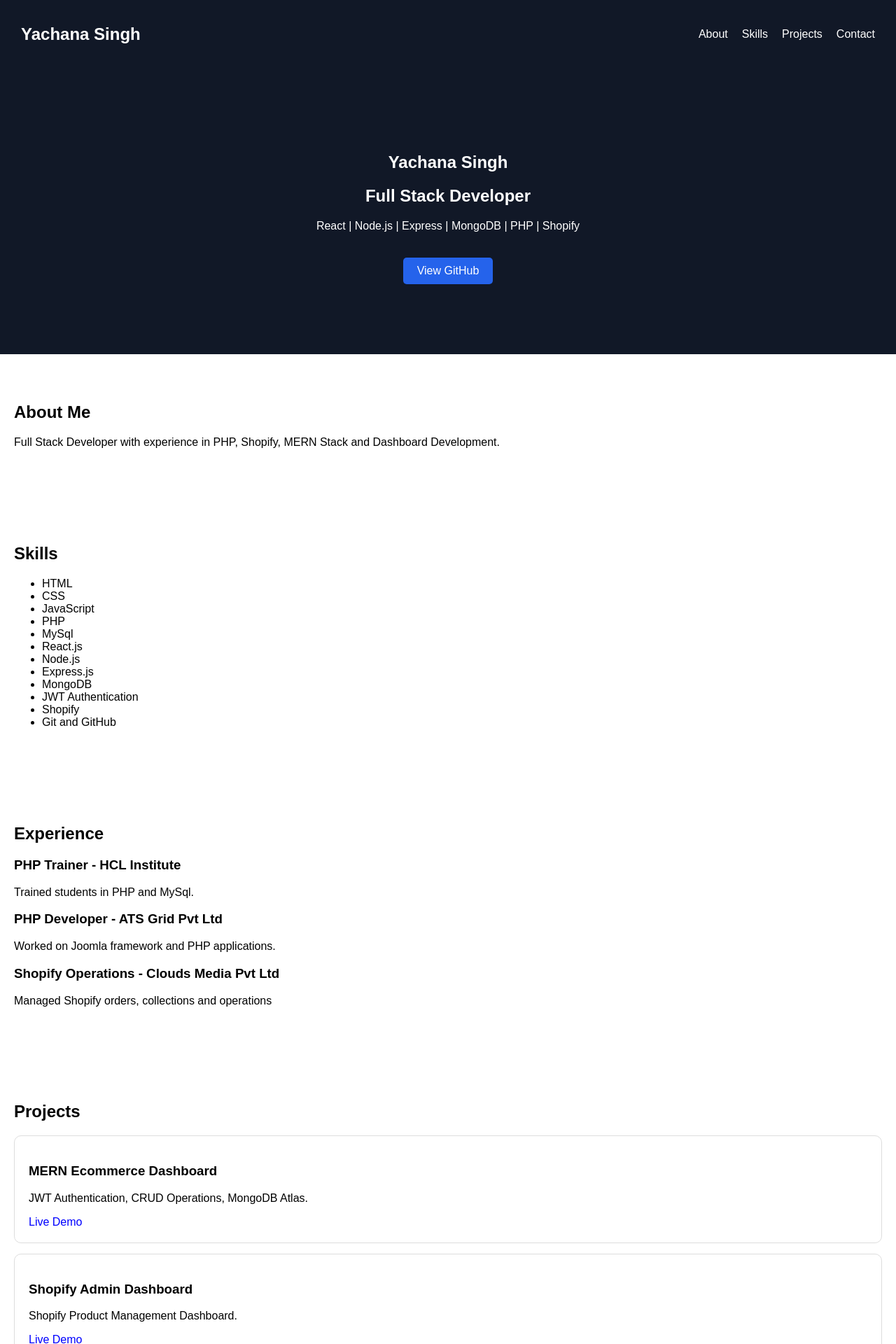
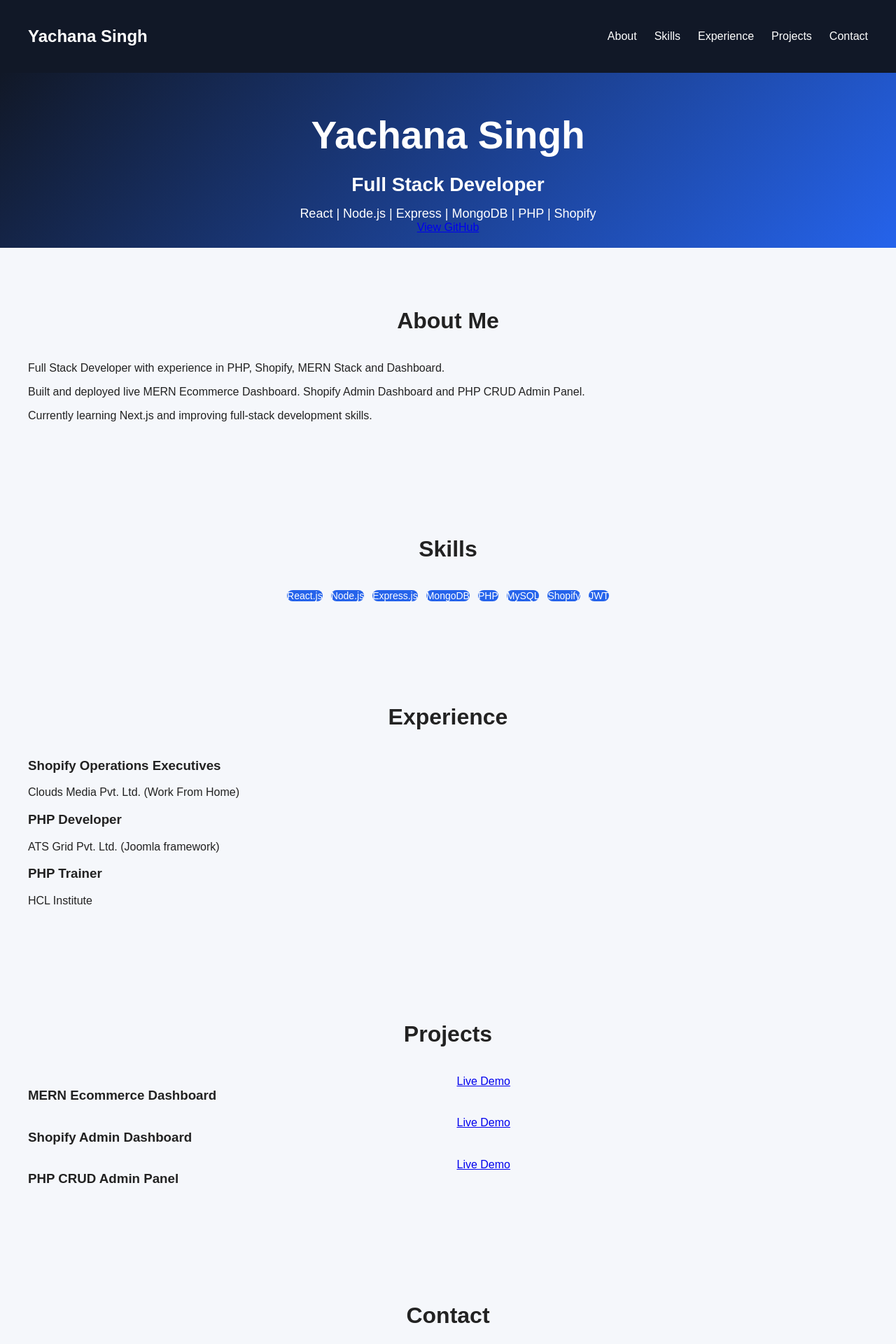
Before and after one commit to yachna2507/portfolio, a React (Create React App) app: page / in a window 1280 px wide. Shown: the top 1920 px of the page at 70% size. Built offline with nearby package versions, Linux system fonts and the light colour scheme.

Commit message:
Portfolio UI improved

```diff
--- a/src/App.css
+++ b/src/App.css
@@ -1,51 +1,145 @@
 body {
   margin: 0;
   font-family: Arial, sans-serif;
+  background: #f5f7fb;
+  color: #222;
+
 
 }
-.hero {
+html {
+  scroll-behavior: smooth;
+}
+
+.navbar {
   background: #111827;
   color: white;
-  text-align: center;
-  padding: 100px 20px;
-
-}
-.section {
-  padding: 50px 20px;
-
-}
-.card {
-  border: 1px solid #ddd;
-  padding: 20px;
-  margin-top: 15px;
-  border-radius: 10px;
-}
-a {
-  text-decoration: none;
-  color: blue;
-}
-.navbar{
-  background: #111827;
-  color: white;
+  padding: 18px 40px;
   display: flex;
   justify-content: space-between;
   align-items: center;
-  padding: 15px 30px;
+  position: sticky;
+  top: 0;
 }
-.nav-links a{
+.nav-links a {
   color: white;
+  margin-left: 25px;
   text-decoration: none;
-  margin-left: 20px;
+  font-weight: 500;
 }
-.nav-links a:hover{
-  color: #60a5fa;
+.hero {
+  height: 90%;
+  background: linear-gradient(135deg, #111827, #2563eb);
+  color: white;
+  display: flex;
+  justify-content: center;
+  align-items: center;
+  text-align: center;
+  padding: 20px;
+
+
 }
-.resume-btn{
+.hero h1 {
+  font-size: 55px;
+  margin-bottom: 10px;
+}
+.hero h2 {
+  font-size: 28px;
+  margin-bottom: 15px;
+}
+.hero p {
+  font-size: 18px;
+  max-width: 700px;
+  margin: auto;
+}
+section {
+  padding: 60px 40px;
+
+}
+section h2 {
+  text-align: center;
+  margin-bottom: 40px;
+  font-size: 32px;
+}
+.card,
+.project-card {
+  background: white;
+  padding: 15px;
+  margin-top: 15px;
+
+  border-radius: 8px;
+  box-shadow: 0 4px 15px rgba(0,0,0,0.08);
+}
+.skills-container {
+  display: flex;
+  flex-wrap: wrap;
+
+
+
+
+
+
+
+
+
+
+
+
+
+
+
+
+  gap: 12px;
+  justify-content: center;
+}
+.skill {
+  background: #2563eb;
+  color: white;
+  padding: 10px, 18px;
+  border-radius: 25px;
+  font-size: 14px;
+}
+
+.projects-grid {
+  display: grid;
+
+  grid-template-columns: repeat(auto-fit, minmax(280px,1fr));
+  gap: 25px;
+}
+.project-card h3 {
+  margin-top: 0;
+}
+.project-card a {
+  display: inline-block;
+  margin-top: 10px;
+  color: #2563eb;
+  text-decoration: none;
+  font-weight: bold;
+}
+
+
+.btn {
   display: inline-block;
   margin-top: 20px;
+  margin-right: 10px;
   background: #2563eb;
   color: white;
   padding: 10px 20px;
-  border-radius: 5px;
+  border-radius: 8px;
+  font-weight: bold;
   text-decoration: none;
 }
+.btn:hover {
+  transform: translateY(-2px);
+}
+
+.contact-box {
+  background: white;
+  padding: 30px;
+  border-radius: 12px;
+  max-width: 700px;
+  margin: auto;
+  box-shadow: 0 4px 15px rgba(0,0,0,0.08);
+}
+.contact-box p {
+  margin: 12px 0;
+}
--- a/src/App.js
+++ b/src/App.js
@@ -1,100 +1,25 @@
 
-import './App.css';
 
+import Navbar from "./components/Navbar";
+import Hero from "./components/Hero";
+import About from "./components/About";
+import Skills from "./components/Skills";
+import Experience from "./components/Experience";
+import Projects from "./components/Projects";
+import Contact from "./components/Contact";
+import "./App.css";
 function App() {
   return (
-    <div>
-      {/* Navigation Bar */}
-      <nav className="navbar">
-        <h2>Yachana Singh</h2>
-      <div className="nav-links">
-        <a href="#about">About</a>
-        <a href="#skills">Skills</a>
-        <a href="#projects">Projects</a>
-        <a href="#contact">Contact</a>
-        </div>
-        </nav>
-        { /* Hero Section */}
-      <section className="hero">
-        <h1>Yachana Singh</h1>
-        <h2>Full Stack Developer</h2>
-        <p>React | Node.js | Express | MongoDB | PHP | Shopify</p>
-        <a href="https://github.com/yachna2507" className="resume-btn" target="_blank" rel="noreferrer">View GitHub</a>
-      </section>
-      { /*About */}
-      <section className="section">
-        <h2>About Me</h2>
-        <p>
-          Full Stack Developer with experience in PHP, Shopify, MERN Stack and Dashboard Development.
-        </p>
-      </section>
-      { /* skills */}
-      <section className="section">
-        <h2>Skills</h2>
-        <ul>
-          <li>HTML</li>
-          <li>CSS</li>
-          <li>JavaScript</li>
-          <li>PHP</li>
-          <li>MySql</li>
-        <li>React.js</li>
-        <li>Node.js</li>
-        <li>Express.js</li>
-        <li>MongoDB</li>
-        <li>JWT Authentication</li>
-        <li>Shopify</li>
-        <li>Git and GitHub</li>
-        </ul>
-      </section>
-      {/* Experience */ }
-      <section id="experience" className="section">
-        <h2>Experience</h2>
-        <h3>PHP Trainer - HCL Institute</h3>
-        <p>Trained students in PHP and MySql.</p>
-        <h3>PHP Developer - ATS Grid Pvt Ltd</h3>
-        <p>Worked on Joomla framework and PHP applications.</p>
-        <h3>Shopify Operations - Clouds Media Pvt Ltd</h3>
-        <p>Managed Shopify orders, collections and operations</p>
-      </section>
-      {/* Projects */}
-<section className="section">
-  <h2>Projects</h2>
-  <div className="card">
-    <h3>MERN Ecommerce Dashboard</h3>
-    <p>JWT Authentication, CRUD Operations, MongoDB Atlas.</p>
-    <a href="https://mern-ecommerce-dashboard-tau.vercel.app" target="_blank" rel="noreferrer">
-    Live Demo</a>
+    <>
 
-
-  </div>
-  <div className="card">
-    <h3>Shopify Admin Dashboard</h3>
-    <p>Shopify Product Management Dashboard.</p>
-    <a href="https://shopify-admin-dashboard-client.vercel.app" target="_blank" rel="noreferrer">
-    Live Demo</a>
-  </div>
-  <div className="card">
-    <h3>PHP CRUD Admin Panel</h3>
-    <p>Products, Orders, Revenue, Dashboard.</p>
-    <a href="http://yachnacrud.great-site.net/php_crud_project/login1.php" target="_blank" rel="noreferrer">
-    Live Demo
-    </a>
-    </div>
-</section>
-{ /* Contact */}
-<section id="contact" className="section">
-  <h2>Contact</h2>
-  <p>GitHub: github.com/yachna2507</p>
-  <p>Location: Gurugram, Haryana</p>
-  <p>Portfolio Projects:</p>
-  <ul>
-    <li>MERN Ecommerce Dashboard</li>
-    <li>Shopify Dashboard</li>
-    <li>PHP CRUD Admin Panel</li>
-  </ul>
-</section>
-</div>
-  );
-}
-
-export default App;
+      <Navbar />
+      <Hero />
+      <About />
+      <Skills />
+      <Experience />
+      <Projects />
+      <Contact />
+      </>
+      );
+      }
+      export default App;
--- /dev/null
+++ b/src/components/About.js
@@ -0,0 +1,16 @@
+function About() {
+    return (
+        <section id="about">
+            <h2>About Me</h2>
+<p>Full Stack Developer with experience in PHP, Shopify, MERN Stack and Dashboard.</p>
+<p>
+    Built and deployed live MERN Ecommerce Dashboard.
+    Shopify Admin Dashboard and PHP CRUD Admin Panel.
+</p>
+<p>
+    Currently learning Next.js and improving full-stack development skills.
+</p>
+        </section>
+    );
+}
+export default About;
--- /dev/null
+++ b/src/components/Contact.js
@@ -0,0 +1,17 @@
+function Contact() {
+    return (
+        <section id="contact">
+            <h2>Contact</h2>
+            <p>Phone: 9871499866</p>
+            <p>Email: singh.yachna2507@gmail.com</p>
+            <p>Location: Gurugram, Haryana</p>
+            <a href="https://github.com/yachna2507"
+               target="_blank"
+               rel="noreferrer"
+               >
+                GitHub
+               </a>
+        </section>
+    );
+}
+export default Contact;
--- /dev/null
+++ b/src/components/Experience.js
@@ -0,0 +1,21 @@
+function Experience() {
+    return (
+        <section id="experience">
+            <h2>Experience</h2>
+            <div>
+                <h3>Shopify Operations Executives</h3>
+                <p>Clouds Media Pvt. Ltd. (Work From Home)</p>
+                </div>
+
+            <div>
+                <h3>PHP Developer</h3>
+                <p>ATS Grid Pvt. Ltd. (Joomla framework)</p>
+            </div>
+            <div>
+                <h3>PHP Trainer</h3>
+                <p>HCL Institute</p>
+            </div>
+        </section>
+    );
+}
+export default Experience;
--- /dev/null
+++ b/src/components/Hero.js
@@ -0,0 +1,21 @@
+
+function Hero() {
+return  (
+    <>
+<div className="hero">
+    <div>
+        <h1>Yachana Singh</h1>
+<h2>Full Stack Developer</h2>
+<p> React | Node.js | Express | MongoDB | PHP | Shopify</p>
+    <a href="https://github.com/yachna2507"
+       target="_blank"
+       rel="noreferrer"
+       >
+        View GitHub
+       </a>
+       </div>
+</div>
+</>
+);
+}
+export default Hero;
--- /dev/null
+++ b/src/components/Navbar.js
@@ -0,0 +1,15 @@
+function Navbar() {
+    return (
+        <nav className="navbar">
+            <h2>Yachana Singh</h2>
+            <div className="nav-links">
+<a href="#about">About</a>
+<a href="#skills">Skills</a>
+<a href="#experience">Experience</a>
+<a href="#projects">Projects</a>
+<a href="#contact">Contact</a>
+</div>
+</nav>
+    );
+}
+export default Navbar;
--- /dev/null
+++ b/src/components/Projects.js
@@ -0,0 +1,37 @@
+function Projects() {
+    return (
+        <section id="projects">
+            <h2>Projects</h2>
+            <div className="projects-grid">
+                <h3>MERN Ecommerce Dashboard</h3>
+                <a
+                href="https://mern-ecommerce-dashboard-tau.vercel.app"
+                target="_blank"
+                rel="noreferrer"
+                >Live Demo</a>
+            </div>
+            <div className="projects-grid">
+                <h3> Shopify Admin Dashboard</h3>
+                <a
+                href="https://shopify-admin-dashboard-client.vercel.app"
+                target="_blank"
+                rel="noreferrer"
+                >
+                    Live Demo
+                </a>
+            </div>
+            <div className="projects-grid">
+                <h3>PHP CRUD Admin Panel</h3>
+                <a
+                href="http://yachnacrud.great-site.net/php_crud_project/login.php"
+                target="_blank"
+
+                rel="noreferrer"
+                >
+                    Live Demo
+                </a>
+            </div>
+        </section>
+    );
+}
+export default Projects;
--- /dev/null
+++ b/src/components/Skills.js
@@ -0,0 +1,19 @@
+function Skills() {
+    return (
+        <section id="skills">
+            <h2>Skills</h2>
+            <div className="skills-container">
+            <span className="skill">React.js</span>
+
+                 <span className="skill">Node.js</span>
+                 <span className="skill">Express.js</span>
+                 <span className="skill">MongoDB</span>
+                  <span className="skill">PHP</span>
+                   <span className="skill">MySQL</span>
+                    <span className="skill">Shopify</span>
+                     <span className="skill">JWT</span>
+                     </div>
+                     </section>
+    );
+}
+export default Skills;
```
Also changed, not shown: 1 other file (tests, documents, lock files or other folders).
